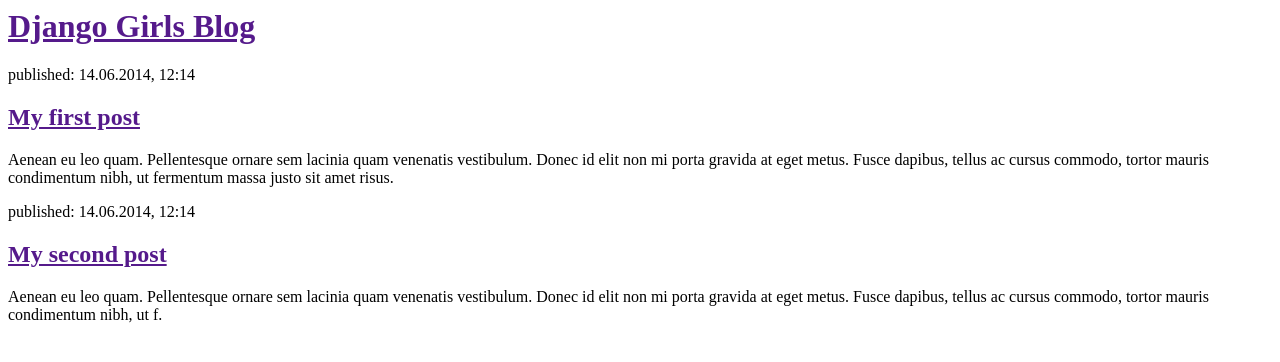
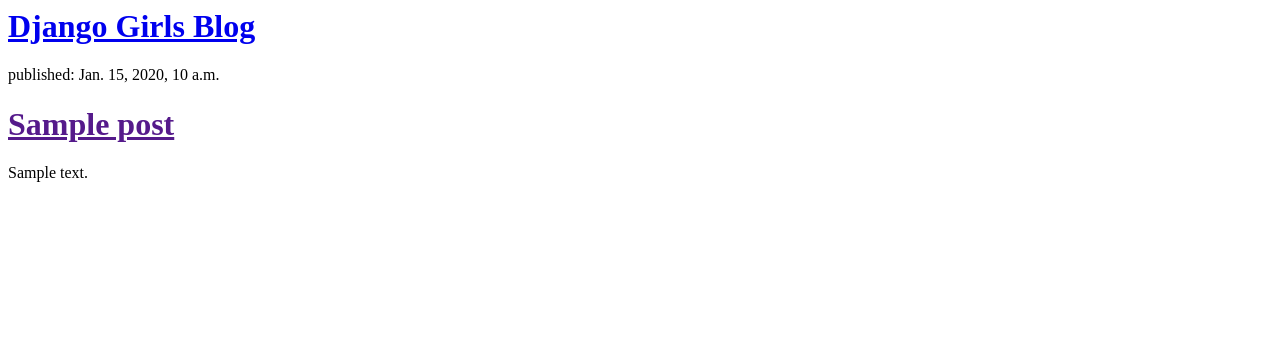
Before and after one commit to Aanissa/my-first-blog, a Django app: template blog/templates/blog/post_list.html in a window 1280 px wide. Shown: the top 362 px of the page. Run offline with Django 3.2, Linux system fonts and the light colour scheme; the template is opened without the code that fills it: most values are stand-ins (such as "Sample title", 1, 10 or a date in 2020).

Commit message:
attempt to fix display post...

```diff
--- a/blog/templates/blog/post_list.html
+++ b/blog/templates/blog/post_list.html
@@ -1,22 +1,19 @@
+{% load staticfiles %}
 <html>
     <head>
         <title>Django Girls blog</title>
     </head>
     <body>
+      <div>
+        <h1><a href="/">Django Girls Blog</a></h1>
+      </div>
+
+      {% for post in posts %}
         <div>
-            <h1><a href="">Django Girls Blog</a></h1>
+            <p>published: {{ post.published_date }}</p>
+            <h1><a href="">{{ post.title }}</a></h1>
+            <p>{{ post.text|linebreaksbr }}</p>
         </div>
-
-        <div>
-            <p>published: 14.06.2014, 12:14</p>
-            <h2><a href="">My first post</a></h2>
-            <p>Aenean eu leo quam. Pellentesque ornare sem lacinia quam venenatis vestibulum. Donec id elit non mi porta gravida at eget metus. Fusce dapibus, tellus ac cursus commodo, tortor mauris condimentum nibh, ut fermentum massa justo sit amet risus.</p>
-        </div>
-
-        <div>
-            <p>published: 14.06.2014, 12:14</p>
-            <h2><a href="">My second post</a></h2>
-            <p>Aenean eu leo quam. Pellentesque ornare sem lacinia quam venenatis vestibulum. Donec id elit non mi porta gravida at eget metus. Fusce dapibus, tellus ac cursus commodo, tortor mauris condimentum nibh, ut f.</p>
-        </div>
+      {% endfor %}
     </body>
 </html>
```
Also changed, not shown: 1 other file.
